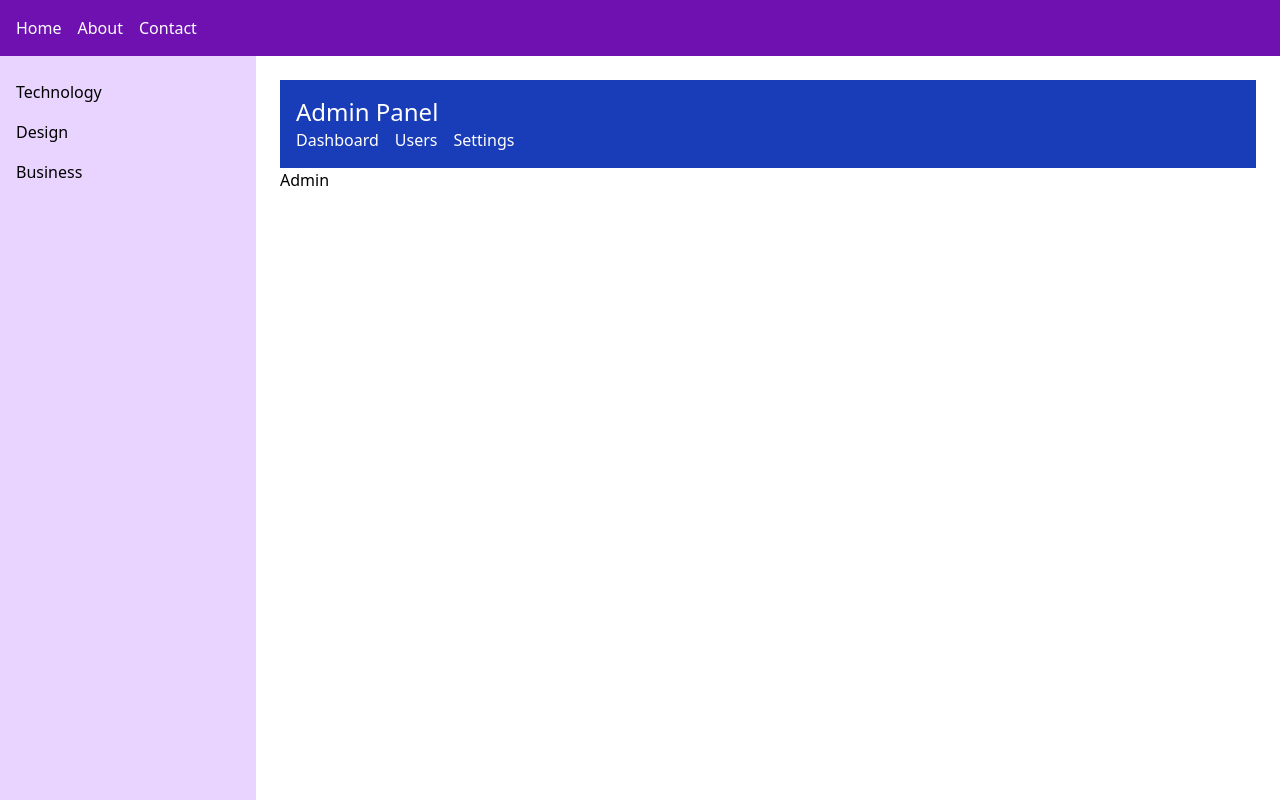
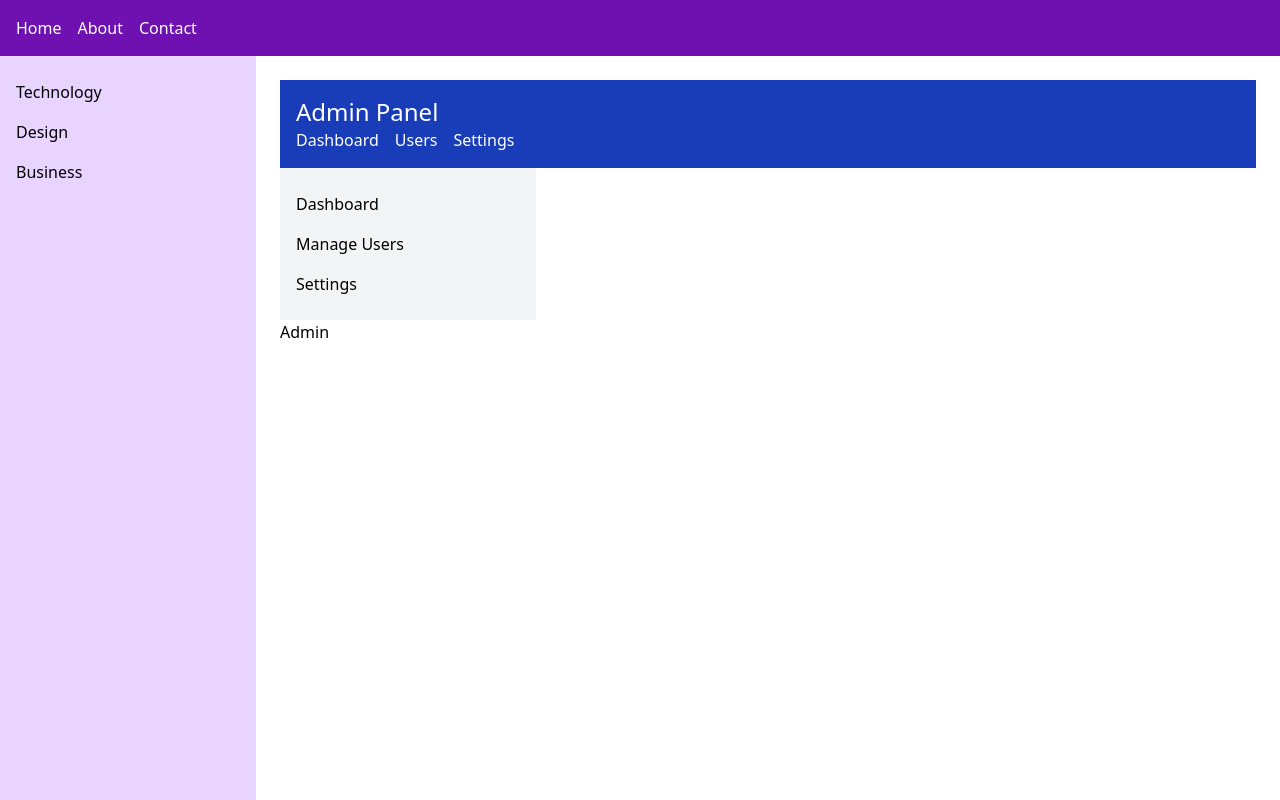
Before and after one commit to aadarshraj02/Next.JS-learnings, a Next.js app in the folder 06. Layout/layout-challange/: page /admin in a window 1280 px wide. Shown: the top 800 px of the page. Built offline with nearby package versions, Linux system fonts and the light colour scheme.

Commit message:
done with admin aside and children

```diff
--- a/06. Layout/layout-challange/src/app/admin/layout.tsx
+++ b/06. Layout/layout-challange/src/app/admin/layout.tsx
@@ -27,7 +27,34 @@ const AdminLayout = ({ children }: { children: ReactNode }) => {
           </ul>
         </nav>
       </header>
-      {children}
+      <div className="div flex-1">
+        <aside className="w-64 bg-gray-100 p-4">
+          <ul>
+            <li>
+              <Link
+                href="/admin/dashboard"
+                className="block py-2 hover:bg-gray-300"
+              >
+                Dashboard
+              </Link>
+            </li>
+            <li>
+              <Link href="/admin/user" className="block py-2 hover:bg-gray-300">
+                Manage Users
+              </Link>
+            </li>
+            <li>
+              <Link
+                href="/admin/settings"
+                className="block py-2 hover:bg-gray-300"
+              >
+                Settings
+              </Link>
+            </li>
+          </ul>
+        </aside>
+        {children}
+      </div>
     </div>
   );
 };
```
